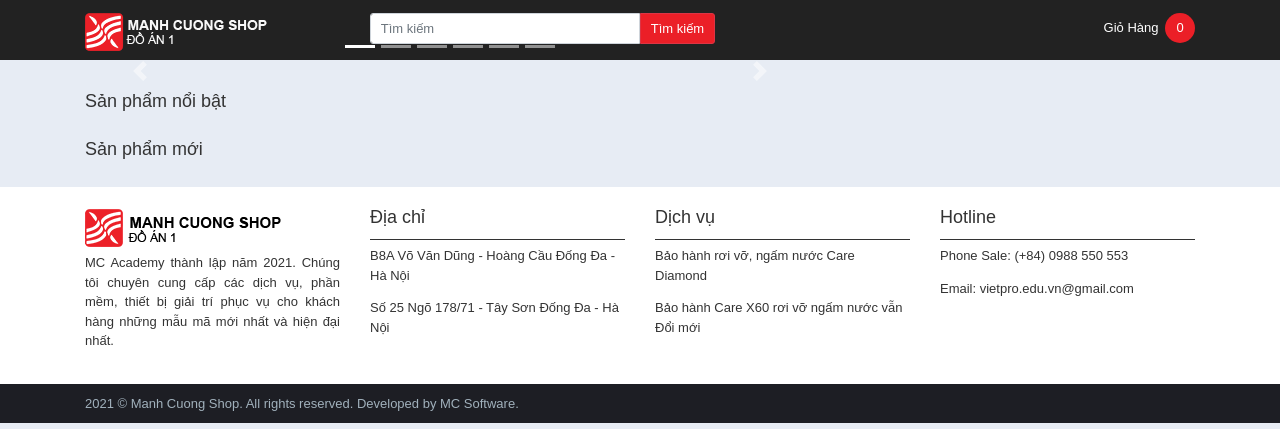
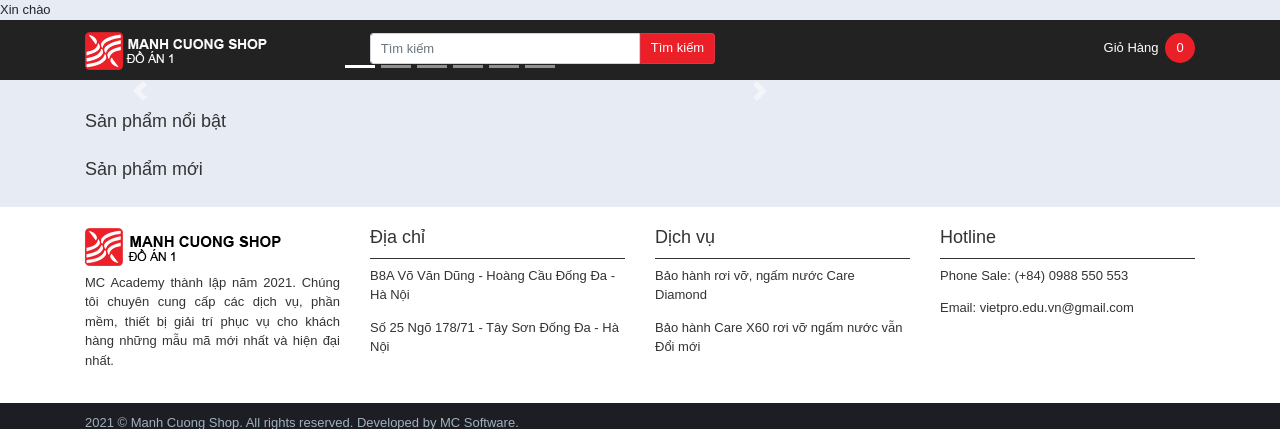
Before and after one commit to vucuong1820/PROJECT1, a PHP site: page / in a window 1280 px wide. Shown: the top 429 px of the page. Run offline with PHP 8.4, Linux system fonts and the light colour scheme; data that the repository does not hold is empty.

Commit message:
update code

```diff
--- a/index.php
+++ b/index.php
@@ -23,7 +23,7 @@ include_once("config/connect.php");
 </head>
 
 <body>
-
+    <a>Xin chào</a>
     <!--	Header	-->
     <div id="header">
         <div class="container">
```
